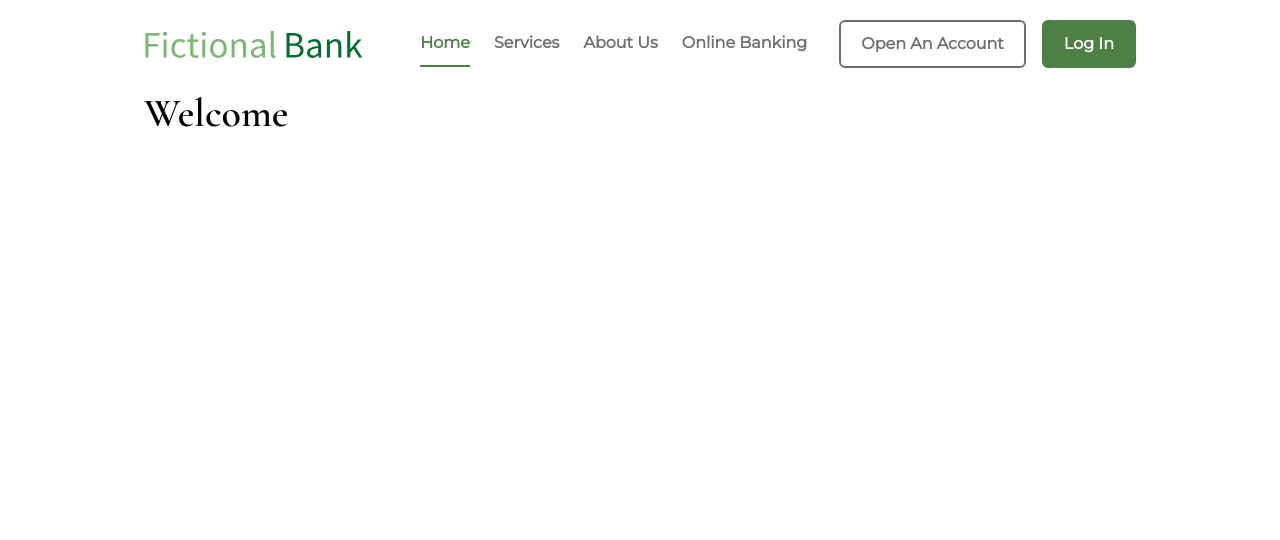
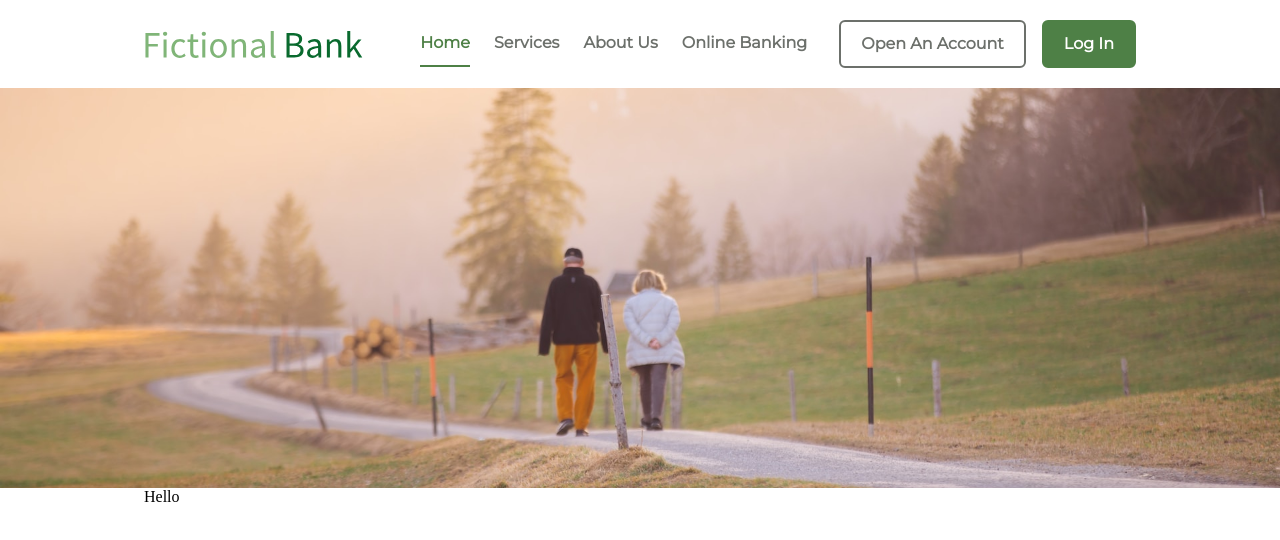
Before and after one commit to Julianne-Adams-Web-Solutions/fictional-bank-website, a Next.js app: page / in a window 1280 px wide. Shown: the top 540 px of the page. Built offline with nearby package versions, Linux system fonts and the light colour scheme.

Commit message:
Add: hero image

```diff
--- /dev/null
+++ b/src/app/_components/Hero/Hero.tsx
@@ -0,0 +1,18 @@
+import Image from "next/image";
+import heroImage from "../../_public/images/hero.jpg";
+
+const Hero = () => (
+  <div className="hero">
+    <Image
+      priority
+      src={heroImage}
+      alt="Hero image"
+      layout="fill"
+      objectFit="cover"
+      objectPosition="center"
+      className="hero-image"
+    />
+  </div>
+);
+
+export default Hero;
--- a/src/app/_scss/base/_base.scss
+++ b/src/app/_scss/base/_base.scss
@@ -14,6 +14,9 @@ html {
  */
 body {
   margin: 0;
+}
+
+main {
   padding: 0px 144px 0px 144px;
 }
 
--- /dev/null
+++ b/src/app/_scss/components/_hero.scss
@@ -0,0 +1,16 @@
+.hero {
+  position: relative;
+  width: 100vw;
+  height: 400px;
+}
+
+.hero-image {
+  height: 100%;
+  width: 100vw;
+
+  /* Position and center the image to scale nicely on all screens */
+  background-position: center;
+  background-repeat: no-repeat;
+  background-size: cover;
+  position: relative;
+}
--- a/src/app/_scss/components/_navbar.scss
+++ b/src/app/_scss/components/_navbar.scss
@@ -8,6 +8,7 @@
   @extend .nav-container;
   width: 100%;
   height: 88px;
+  padding: 0px 144px 0px 144px;
 }
 
 .navbar__item-container {
--- a/src/app/_scss/main.scss
+++ b/src/app/_scss/main.scss
@@ -13,6 +13,7 @@
 
 @import 'components/button';
 @import 'components/card';
+@import 'components/hero';
 @import 'components/navbar';
 @import 'components/navigation';
 
--- a/src/app/page.tsx
+++ b/src/app/page.tsx
@@ -1,7 +1,10 @@
+import Hero from "@/app/_components/Hero/Hero";
+
 const Home = () => (
-  <main>
-    <h1>Welcome</h1>
-  </main>
+  <>
+    <Hero />
+    <main>Hello</main>
+  </>
 );
 
 export default Home;
```
Also changed, not shown: src/app/_public/images/hero.jpg (added), 1 other file (tests, documents, lock files or other folders).
